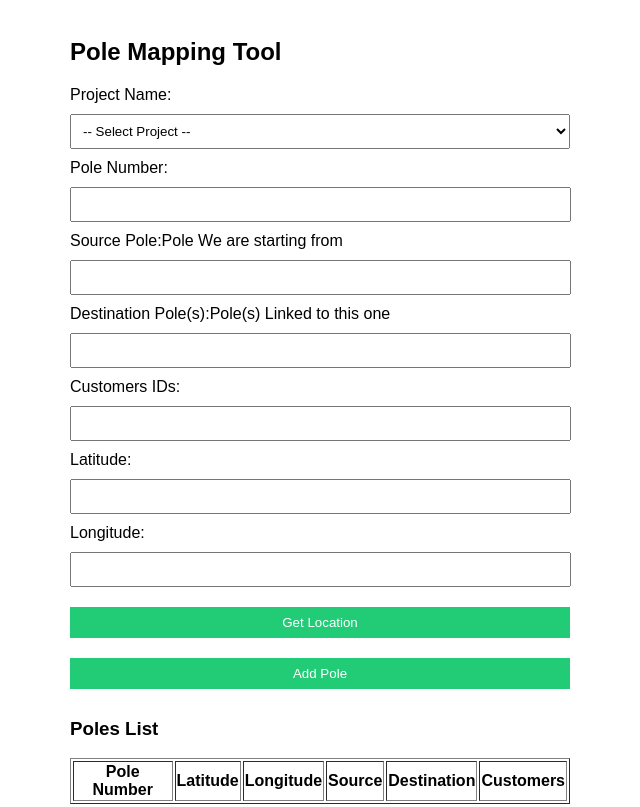
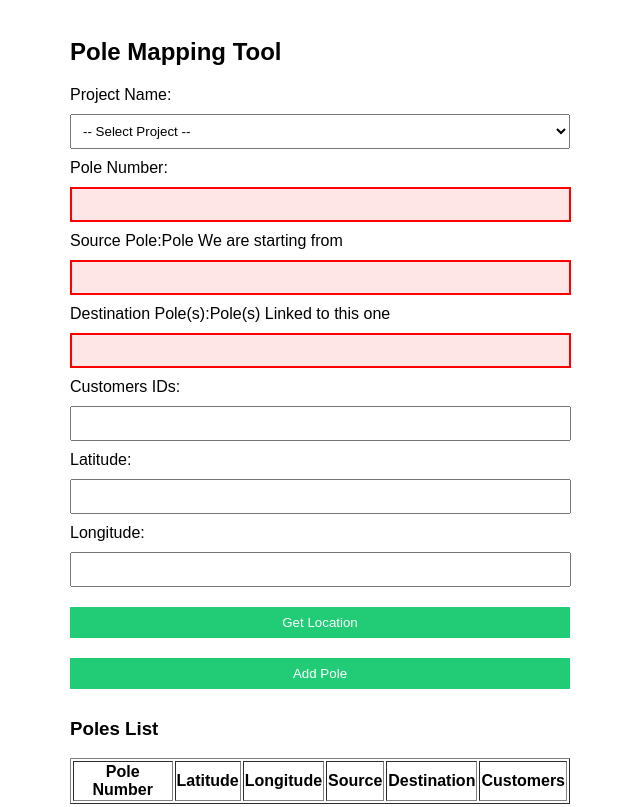
Before and after one commit to Renewvia-Energy/Pole-mapper, a plain HTML site: page index.html in a window 1280 px wide. Shown: the top 807 px of the page, without its empty margins (312-952 px from the left). Drawn offline with Linux system fonts and the light colour scheme; a script that the page names is missing.

Commit message:
css pseudo class invalid
Signed-off-by: Tinashe-code <tinasheblackiekanukai@gmail.com>

```diff
--- a/app.js
+++ b/app.js
@@ -25,7 +25,7 @@ function getLocation() {
             }, (err) => {
                 alert("Error getting location: " + err.message);
             });
-        }, 20000); // 20 seconds
+        }, 120000); // 120 seconds
     } else {
         alert("Geolocation not supported.");
     }
--- a/index.html
+++ b/index.html
@@ -46,15 +46,15 @@
       <form id="poleForm" onsubmit="addPole(event)">
         <div class="number">
           <label>Pole Number:</label>
-          <input type="text" id="poleNumber" />
+          <input type="text" id="poleNumber" required pattern="^[0-9]*$"/>
         </div>
 
         <label>Source Pole:</label><span>Pole We are starting from</span>
-        <input type="text" id="sourcePole" />
+        <input type="text" id="sourcePole"  required pattern="^[0-9]*$"/>
 
         <label>Destination Pole(s):</label
         ><span>Pole(s) Linked to this one</span>
-        <input type="text" id="destinationPole" />
+        <input type="text" id="destinationPole" required pattern="^[0-9]+(,[0-9]+)*$"/>
 
         <label>Customers IDs:</label>
         <input
--- a/style.css
+++ b/style.css
@@ -69,3 +69,8 @@ table {
     background: red;
 
 }
+
+input:invalid {
+  border: 2px solid red;
+  background-color: #ffe6e6;
+}
```
